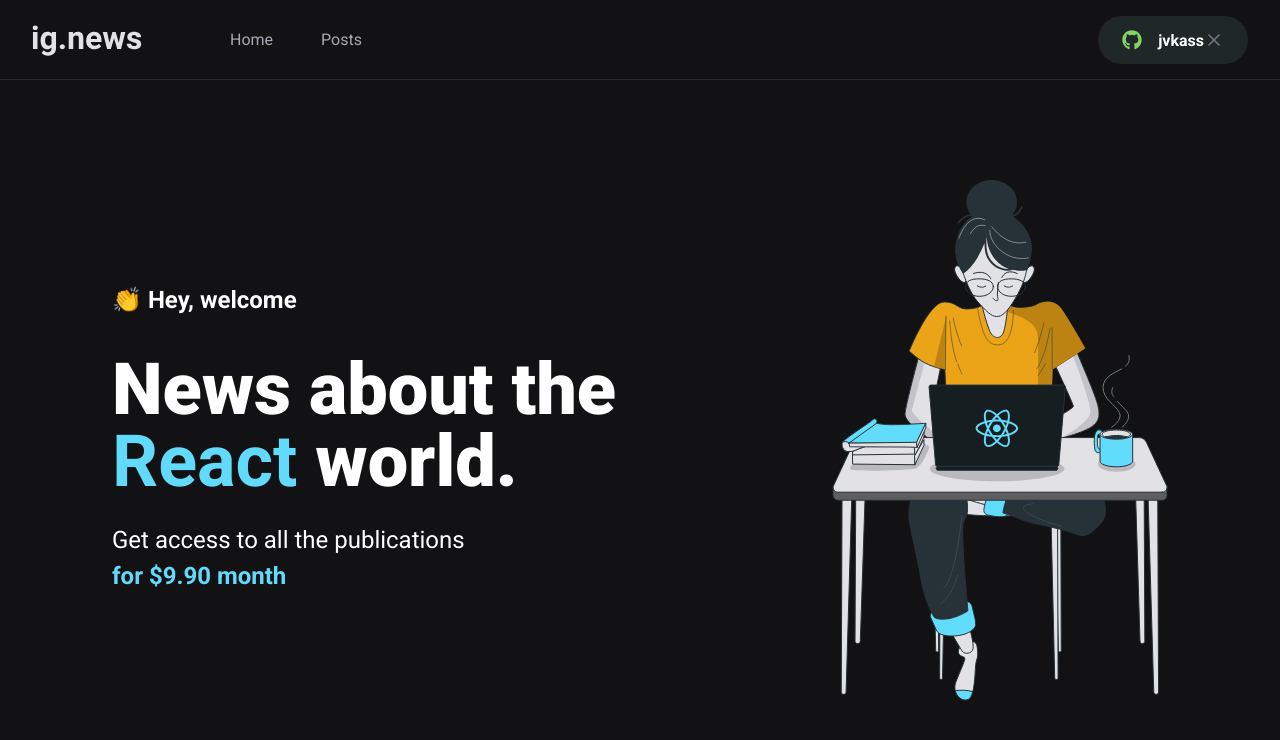
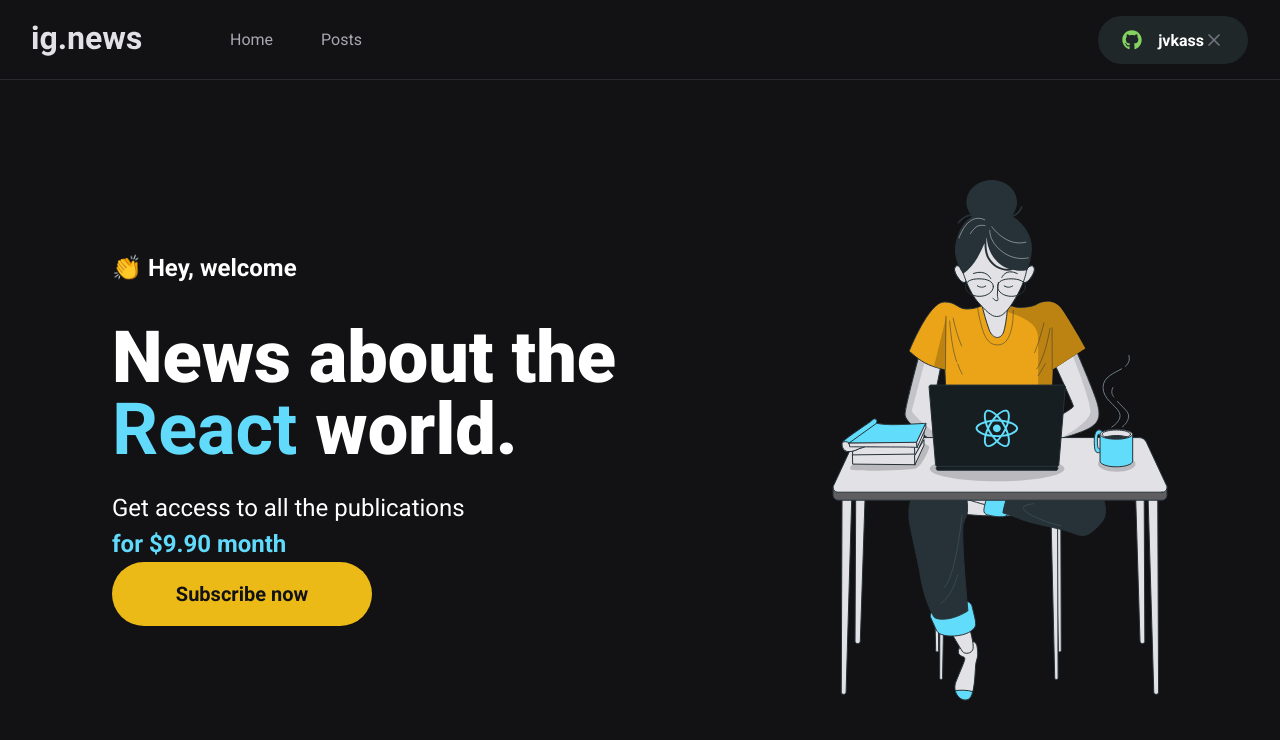
Before and after one commit to jvkass/ignews, a Next.js app: page / in a window 1280 px wide. Shown: the top 740 px of the page. Built offline with nearby package versions, Linux system fonts and the light colour scheme.

Commit message:
SubscribeButton

```diff
--- /dev/null
+++ b/src/components/SubscribeButton/index.tsx
@@ -0,0 +1,12 @@
+import styles from './styles.module.scss'
+
+export function SubscribeButton() {
+    return (
+        <button
+            type="button"
+            className={styles.subscribeButton}
+        >
+            Subscribe now
+        </button>
+    );
+}
--- /dev/null
+++ b/src/components/SubscribeButton/styles.module.scss
@@ -0,0 +1,20 @@
+.subscribeButton {
+    width: 260px;
+    height: 4rem;
+    border: 0;
+    border-radius: 2rem;
+    background: var(--yellow-500);
+    color: var(--gray-900);
+    font-size: 1.25rem;
+    font-weight: bold;
+
+    display: flex;
+    align-items: center;
+    justify-content: center;
+
+    transition: filter 0.2s;
+
+    &:hover {
+        filter: brightness(0.8);
+    }
+}
--- a/src/pages/index.tsx
+++ b/src/pages/index.tsx
@@ -1,4 +1,5 @@
 import Head from 'next/head'
+import { SubscribeButton } from '../components/SubscribeButton'
 
 import styles from './home.module.scss'
 
@@ -14,12 +15,13 @@
           <span>👏 Hey, welcome</span>
           <h1>News about the <span>React</span> world.</h1>
           <p>
-            Get access to all the publications <br/>
+            Get access to all the publications <br />
             <span>for $9.90 month</span>
           </p>
+          <SubscribeButton />
         </section>
 
-        <img src="/images/avatar.svg" alt="Girl coding"/>
+        <img src="/images/avatar.svg" alt="Girl coding" />
       </main>
     </>
   )
```
